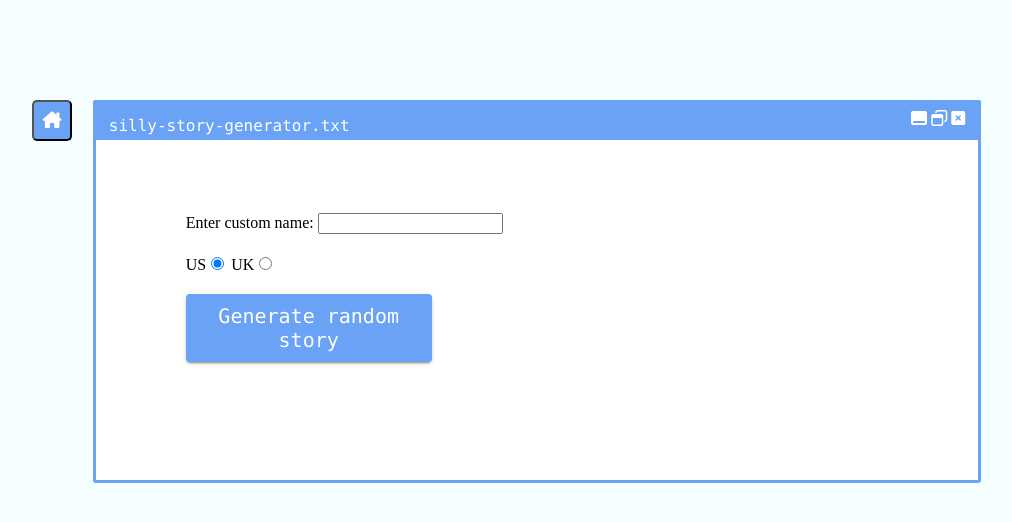
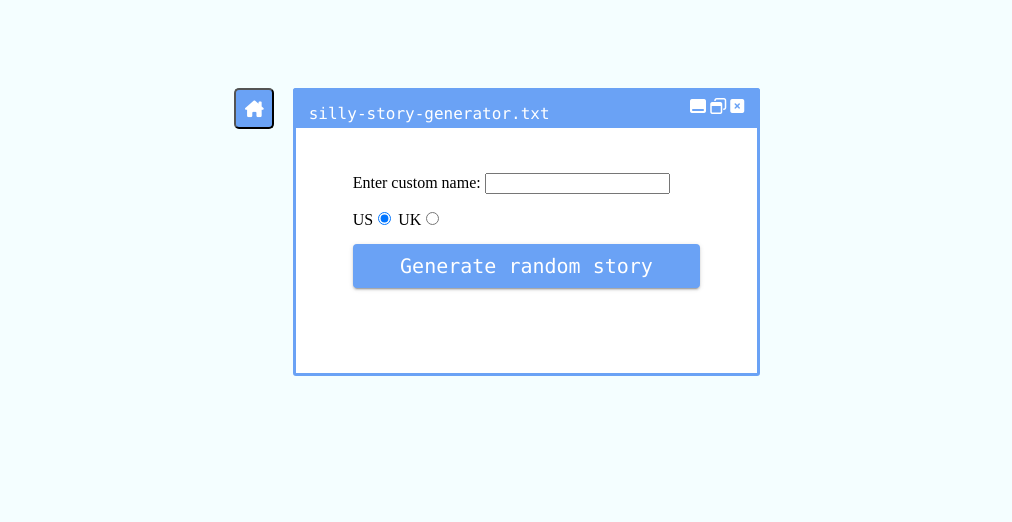
Before and after one commit to jihu1222/jihu1222, a plain HTML site: page assignments/assignment13.html in a window 1280 px wide. Shown: the whole page, without its empty margins (115-1127 px from the left). Drawn offline with Linux system fonts and the light colour scheme.

Commit message:
css tweaking

```diff
--- a/assignments/assignment13.html
+++ b/assignments/assignment13.html
@@ -14,7 +14,7 @@
   </head>
 
   <body>
-    <div class = "sitebox">
+    <div class = "sitebox" id="smallTab">
 
       <form action="https://kaihues.github.io/assignments/assignment13.html"><button type="submit" class="homeicon"><i class="fa fa-house-chimney fa-lg"></i></button></form>
 
--- a/css/styles.css
+++ b/css/styles.css
@@ -145,30 +145,6 @@ ul {
   flex-direction: row;
   flex-wrap: wrap;
   justify-content: center;
-}
-
-.randomize {
-  display: block;
-  color: white;
-  border-radius: 4px;
-  border: none;
-  padding: 10px 20px;
-  cursor: pointer;
-  text-align: center;
-  width: 35%;
-  font-size: 20px;
-  font-family: "Lucida Console", sans-serif;
-  box-shadow: 0 2px 2px 0 rgba(0,0,0,.14), 0 3px 1px -2px rgba(0,0,0,.2), 0 1px 5px 0 rgba(0,0,0,.12);
-  background-color: #6AA2F5;
-}
-
-.sillyStoryControls {
-  padding: 40px 50px;
-  min-height: 50px;
-}
-
-.sillyStory {
-  padding-bottom: 20px;
 }
 
 @media screen and (max-width: 800px) {
@@ -346,3 +322,42 @@ ul {
   width: 200px;
   cursor: pointer;
 }
+
+.randomize {
+  display: block;
+  color: white;
+  border-radius: 4px;
+  border: none;
+  padding: 10px 20px;
+  cursor: pointer;
+  text-align: center;
+  width: 100%;
+  font-size: 20px;
+  font-family: "Lucida Console", sans-serif;
+  box-shadow: 0 2px 2px 0 rgba(0,0,0,.14), 0 3px 1px -2px rgba(0,0,0,.2), 0 1px 5px 0 rgba(0,0,0,.12);
+  background-color: #6AA2F5;
+}
+
+.randomize:hover {
+  background-color: #52b1ff;
+}
+
+.sillyStoryControls {
+  padding: 12px 17px;
+  min-height: 50px;
+}
+
+.sillyStory {
+  padding-bottom: 15px;
+}
+
+.story {
+  padding: 0px 17px;
+}
+
+#smallTab {
+  grid-template-columns: 40px 40% 80px;
+  grid-gap: 15px 2%;;
+  grid-template-rows: 40px 40px 40px 40px;
+  margin: 7% 0px 7% 27%;
+}
```
